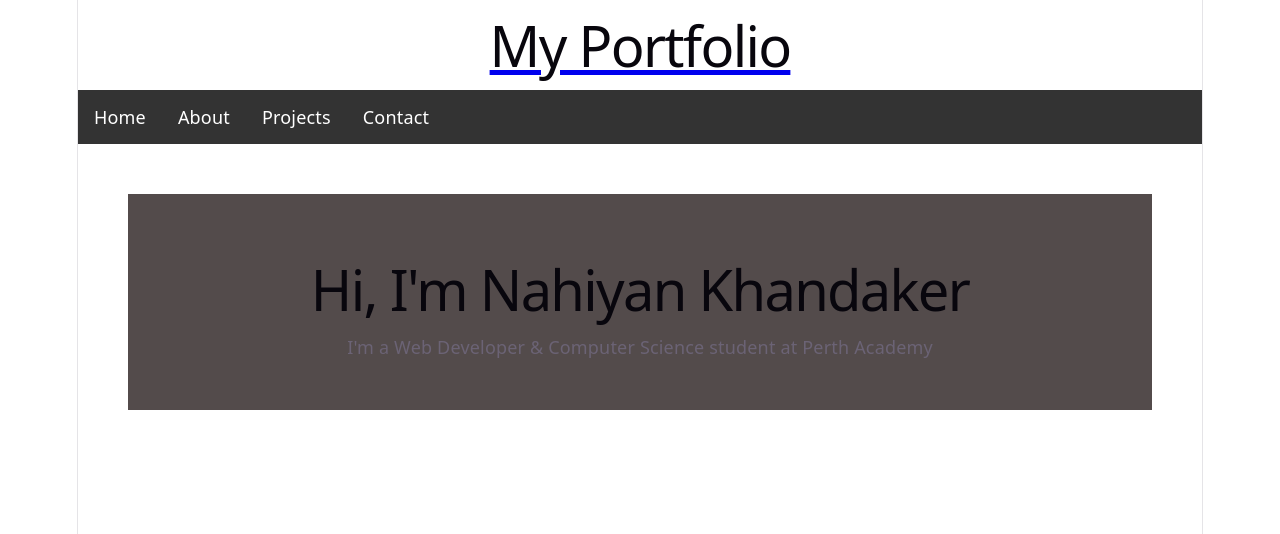
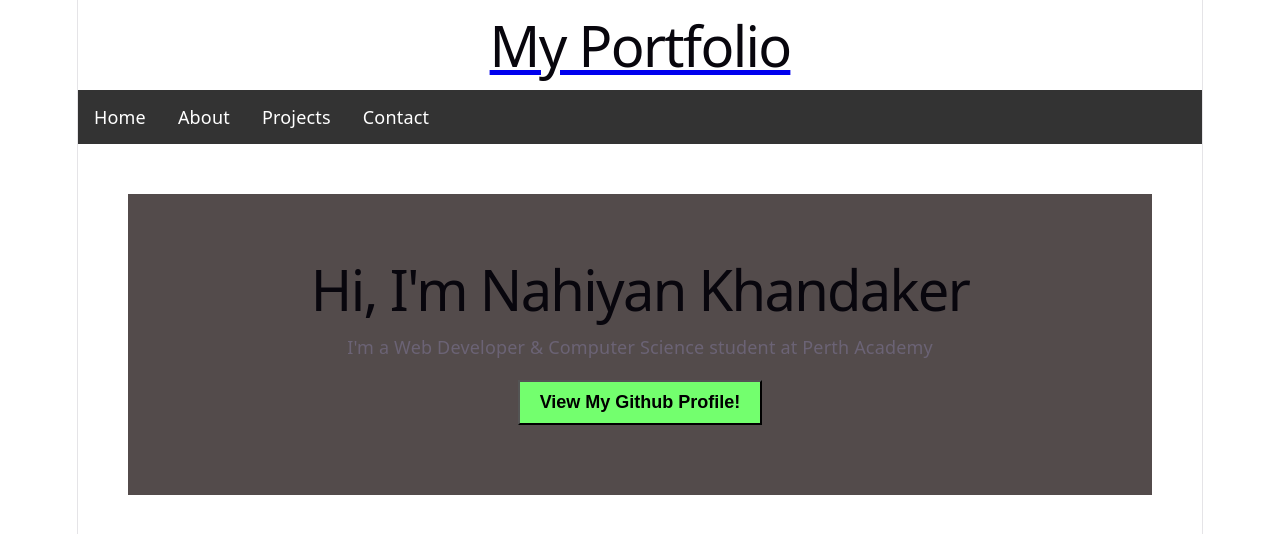
Before and after one commit to NahiyanKhandaker/myPortfolioSite, a React (Vite) app in the folder myPortfolioSite/: page / in a window 1280 px wide. Shown: the top 534 px of the page. Built offline with nearby package versions, Linux system fonts and the light colour scheme.

Commit message:
fixed home navigation

```diff
--- a/myPortfolioSite/src/components/intro.tsx
+++ b/myPortfolioSite/src/components/intro.tsx
@@ -3,6 +3,7 @@ const Intro = () => {
     <section className="intro">
         <h1 className="intro__title">Hi, I'm Nahiyan Khandaker</h1>
         <p className="intro__description">I'm a Web Developer & Computer Science student at Perth Academy</p>
+        <a href="https://github.com/NahiyanKhandaker"><button className = "primaryButton">View My Github Profile!</button></a>
     </section>
     );
 };
--- a/myPortfolioSite/src/index.css
+++ b/myPortfolioSite/src/index.css
@@ -134,3 +134,12 @@ nav ul li a:hover {
   margin: 50px;
   background-color: #534b4b;
 }
+
+.primaryButton{
+  padding: 10px 20px;
+  margin: 20px;
+  background-color: #73ff6e;
+  color: rgb(0, 0, 0);
+  font-size: large;
+  font-weight: bold;
+}
```
